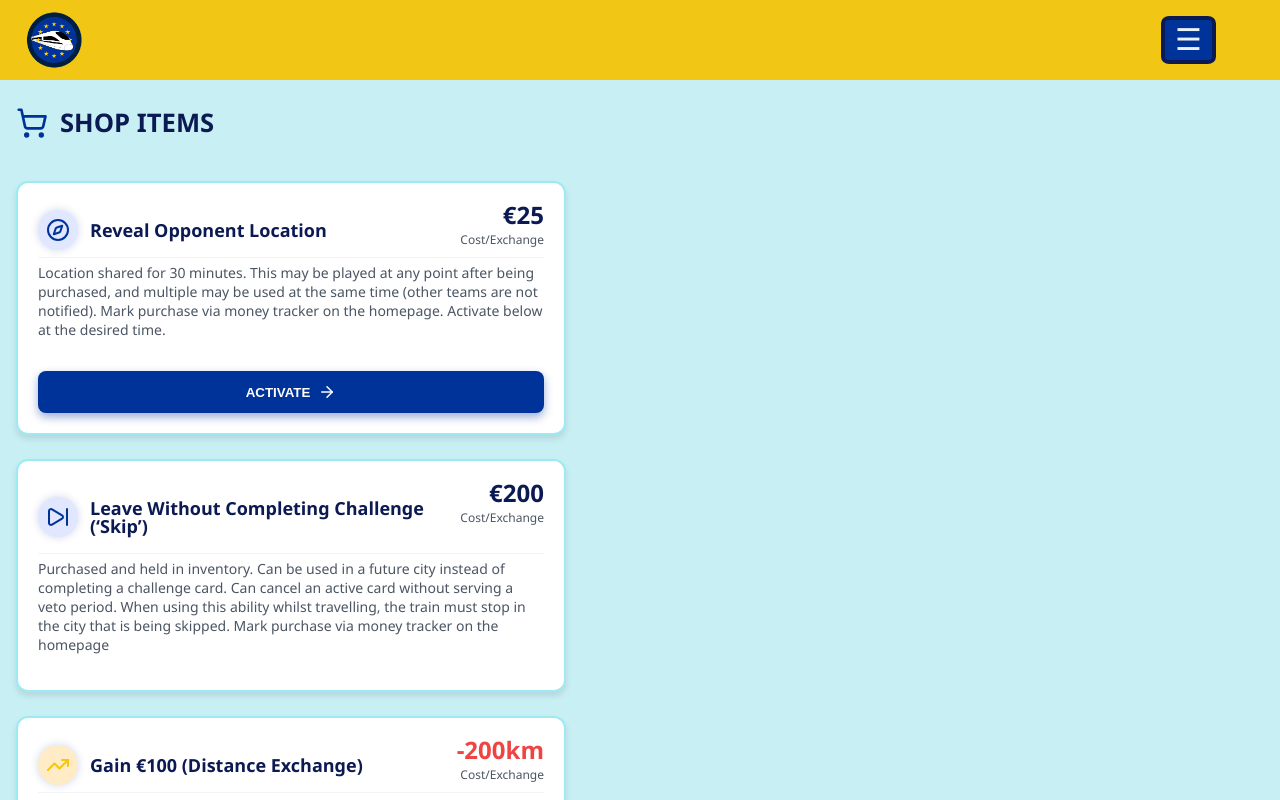
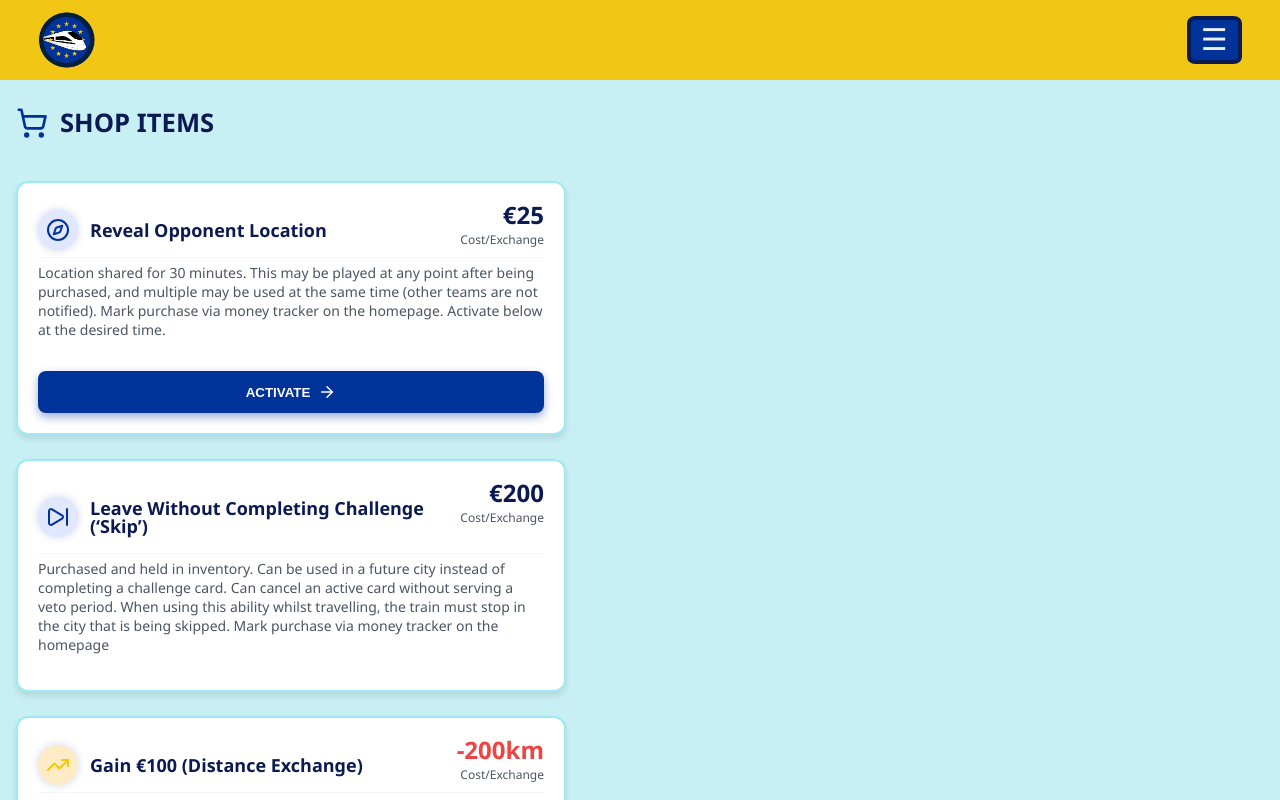
Before and after one commit to AllChangeTheGame/ACTG, a React (Vite) app in the folder frontend/: page /shop in a window 1280 px wide. Shown: the top 800 px of the page. Built offline with nearby package versions, Linux system fonts and the light colour scheme; no server answers; sample sign-in values are in the browser's storage.

Commit message:
fix position of menu icon

```diff
--- a/frontend/src/components/MenuBar.css
+++ b/frontend/src/components/MenuBar.css
@@ -11,12 +11,12 @@
 
 .logo {
   height: 80px;
-  margin-left: 2%;
+  margin-left: 3%;
 }
 
 .menuButton {
     font-size: 30px;
-    margin-right: 5%;
+    margin-right: 3%;
     padding: 5px 10px;
     cursor: pointer;
     background-color: var(--color-primary);
--- a/frontend/src/pages/Home.css
+++ b/frontend/src/pages/Home.css
@@ -31,12 +31,12 @@ body, html {
 
 .logo {
   height: 80px;
-  margin-left: 2%;
+  margin-left: 3%;
 }
 
 .menuButton {
     font-size: 30px;
-    margin-right: 5%;
+    margin-right: 3%;
     padding: 5px 10px;
     cursor: pointer;
     background-color: var(--color-primary);
```
